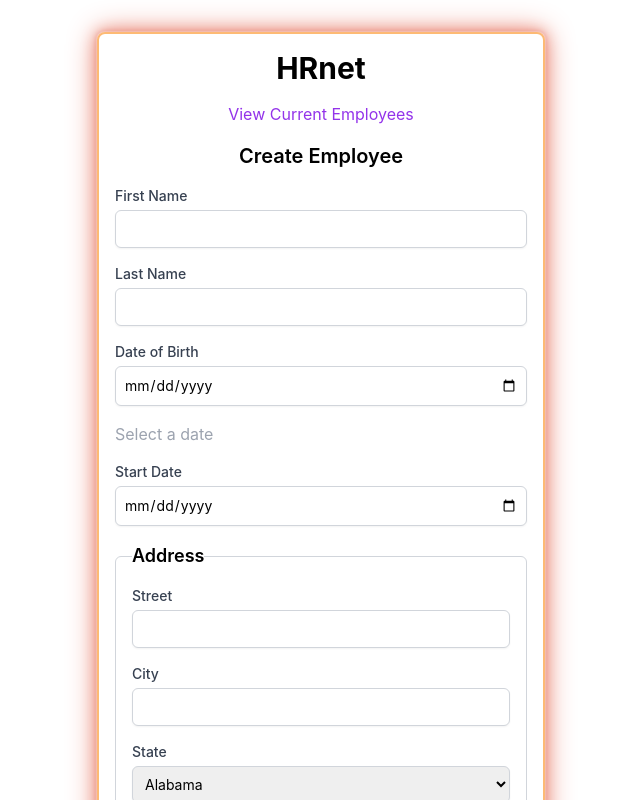
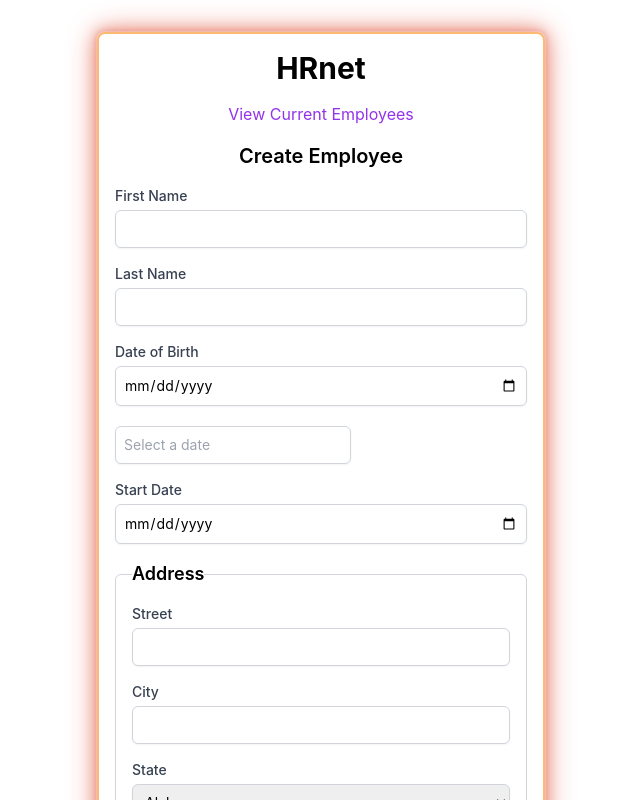
Before and after one commit to Flo-is-dev/Application-RH, a React (Create React App) app: page / in a window 1280 px wide. Shown: the top 800 px of the page, without its empty margins (319-959 px from the left). Built offline with nearby package versions, Linux system fonts and the light colour scheme.

Commit message:
datepicker style

```diff
--- a/src/assets/components/DatePickerContainer.js
+++ b/src/assets/components/DatePickerContainer.js
@@ -2,7 +2,7 @@ import { useState } from "react";
 import DatePicker from "react-datepicker";
 import "react-datepicker/dist/react-datepicker.css";
 
-const DatePickerContainer = () => {
+const DatePickerContainer = ({ error }) => {
   const [selectedDate, setSelectedDate] = useState(null);
 
   return (
@@ -13,7 +13,9 @@ const DatePickerContainer = () => {
         dateFormat="dd/MM/yyyy"
         showPopperArrow={false}
         placeholderText="Select a date"
-        className="my-custom-input"
+        className={`mt-1 p-2 block w-full shadow-sm sm:text-sm border ${
+          error ? "border-red-500" : "border-gray-300"
+        } rounded-md`}
       />
     </div>
   );
```
